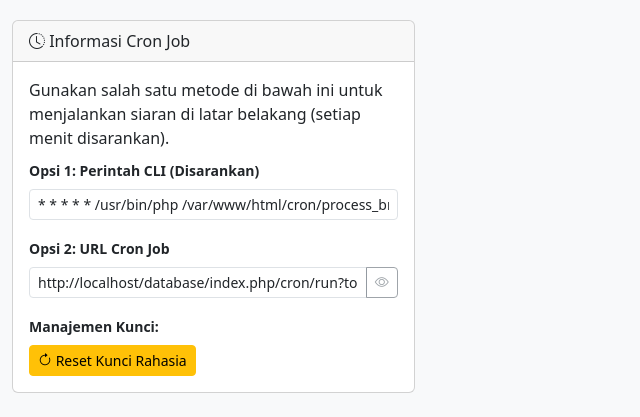
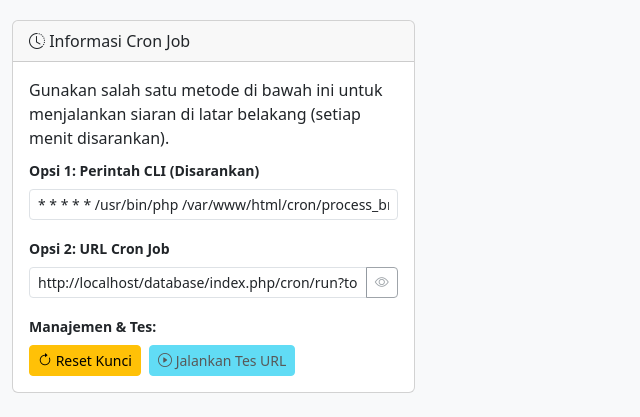
Before and after one commit to mieburungdara/tgbasebot, a CodeIgniter app: the page made by application/views/broadcast_view.php in a window 1280 px wide. Shown: the part 641-1058 px from the top of the page, without its empty margins (0-640 px from the left). Run offline with CodeIgniter, Linux system fonts and the light colour scheme.

Commit message:
feat: Add a 'Test Cron URL' button to the dashboard
Adds a "Test URL Cron Job" button to the broadcast management page. This provides a convenient way for administrators to manually trigger the cron job URL to verify its execution. The button opens the URL in a new tab and is disabled if the cron secret key is not set.

```diff
--- a/application/views/broadcast_view.php
+++ b/application/views/broadcast_view.php
@@ -79,13 +79,16 @@
                             <button id="toggle-key-btn" class="btn btn-outline-secondary" type="button"><i class="bi bi-eye"></i></button>
                         </div>
 
-                        <label class="form-label small"><strong>Manajemen Kunci:</strong></label>
+                        <label class="form-label small"><strong>Manajemen & Tes:</strong></label>
                         <div>
-                        <?= form_open('dashboard/reset_cron_key', ['class' => 'd-inline']) ?>
+                        <?= form_open('dashboard/reset_cron_key', ['class' => 'd-inline me-1']) ?>
                             <button type="submit" class="btn btn-sm btn-warning" onclick="return confirm('Apakah Anda yakin ingin me-reset kunci rahasia? URL cron lama akan berhenti bekerja.')">
-                                <i class="bi bi-arrow-clockwise"></i> Reset Kunci Rahasia
+                                <i class="bi bi-arrow-clockwise"></i> Reset Kunci
                             </button>
                         <?= form_close() ?>
+                        <a href="<?= site_url('cron/run?token=') . $cron_key ?>" target="_blank" class="btn btn-sm btn-info" id="test-cron-btn" <?= ($cron_key === 'NOT_SET') ? 'disabled' : '' ?>>
+                            <i class="bi bi-play-circle"></i> Jalankan Tes URL
+                        </a>
                         </div>
                     </div>
                 </div>
@@ -191,11 +194,13 @@
             const secretKey = "<?= $cron_secret_key ?? '' ?>";
             let keyVisible = false;
 
-            // Initially hide the key and disable button if not set
+            const testBtn = document.getElementById('test-cron-btn');
+            // Initially hide the key and disable buttons if not set
             if (secretKey && secretKey !== 'NOT_SET') {
                 cronUrlInput.value = originalUrl.replace(secretKey, '************');
             } else {
                 toggleBtn.disabled = true;
+                if(testBtn) testBtn.classList.add('disabled');
             }
 
             toggleBtn.addEventListener('click', () => {
```
